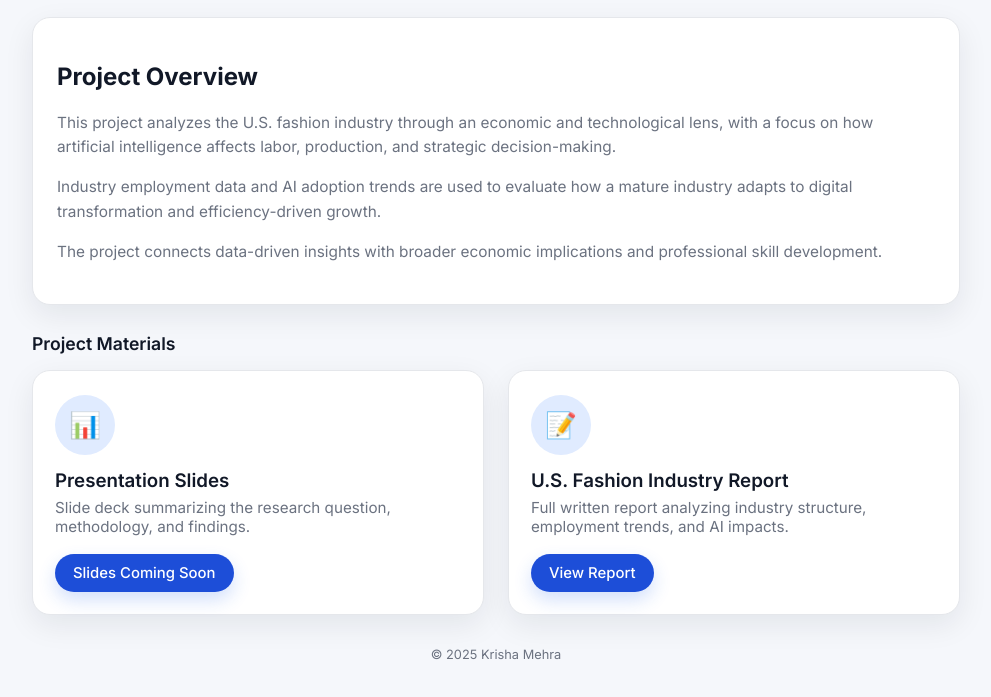
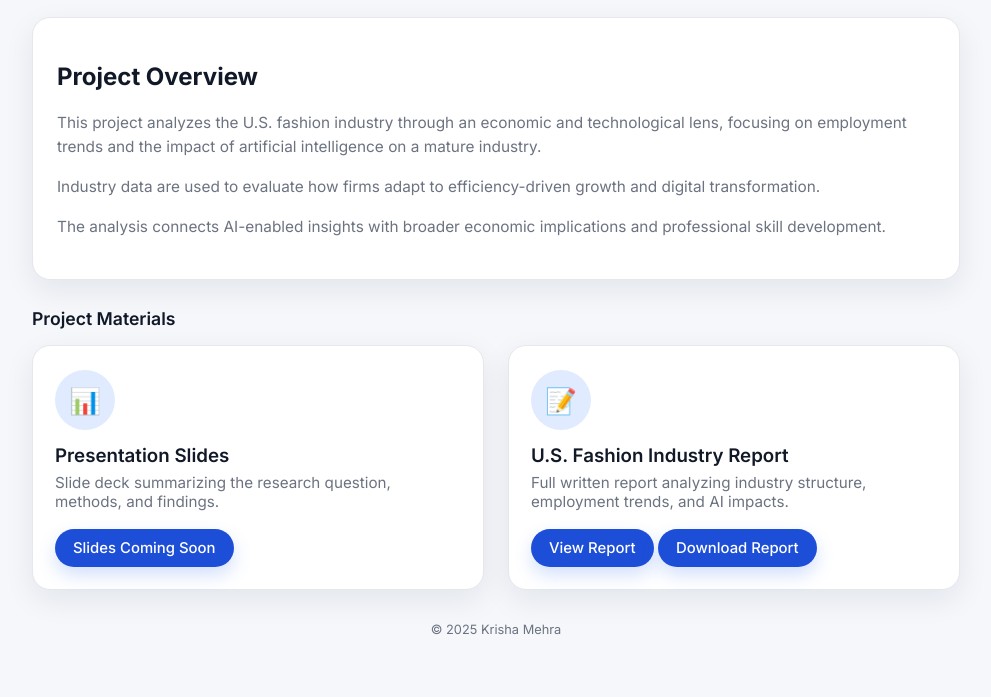
Before and after one commit to kmehra-png/490AI_Krisha-Mehra, a plain HTML site: page project.html in a window 1280 px wide. Shown: the part 131-828 px from the top of the page, without its empty margins (144-1135 px from the left). Drawn offline with Linux system fonts and the light colour scheme.

Commit message:
Update project.html

```diff
--- a/project.html
+++ b/project.html
@@ -157,14 +157,13 @@
       <h2>Project Overview</h2>
       <p>
         This project analyzes the U.S. fashion industry through an economic and technological lens,
-        with a focus on how artificial intelligence affects labor, production, and strategic decision-making.
+        focusing on employment trends and the impact of artificial intelligence on a mature industry.
       </p>
       <p>
-        Industry employment data and AI adoption trends are used to evaluate how a mature industry
-        adapts to digital transformation and efficiency-driven growth.
+        Industry data are used to evaluate how firms adapt to efficiency-driven growth and digital transformation.
       </p>
       <p>
-        The project connects data-driven insights with broader economic implications and professional skill development.
+        The analysis connects AI-enabled insights with broader economic implications and professional skill development.
       </p>
     </section>
 
@@ -178,7 +177,7 @@
           <div class="material-icon">📊</div>
           <h3 class="material-title">Presentation Slides</h3>
           <p class="material-desc">
-            Slide deck summarizing the research question, methodology, and findings.
+            Slide deck summarizing the research question, methods, and findings.
           </p>
           <a class="primary-link" href="#" aria-disabled="true">
             Slides Coming Soon
@@ -193,12 +192,18 @@
             Full written report analyzing industry structure, employment trends, and AI impacts.
           </p>
 
-          <!-- IMPORTANT: exact filename with encoded spaces -->
+          <!-- CORRECT LINK -->
           <a class="primary-link"
-             href="./US%20Fashion%20Industry%20Report.%20pdf"
+             href="./US%20Fashion%20Industry%20Report.pdf"
              target="_blank"
              rel="noopener">
             View Report
+          </a>
+
+          <a class="primary-link"
+             href="./US%20Fashion%20Industry%20Report.pdf"
+             download>
+            Download Report
           </a>
         </article>
 
```
